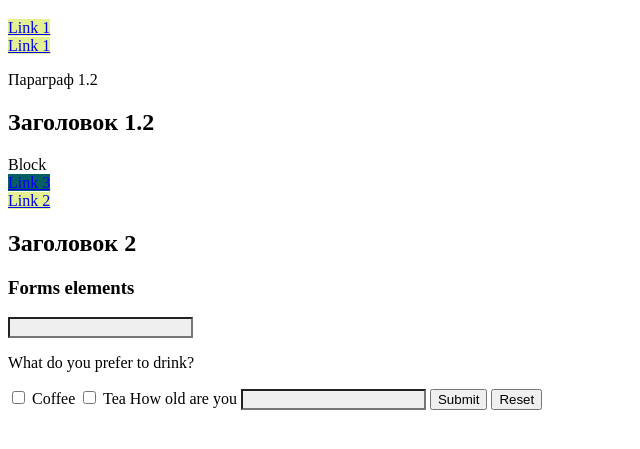
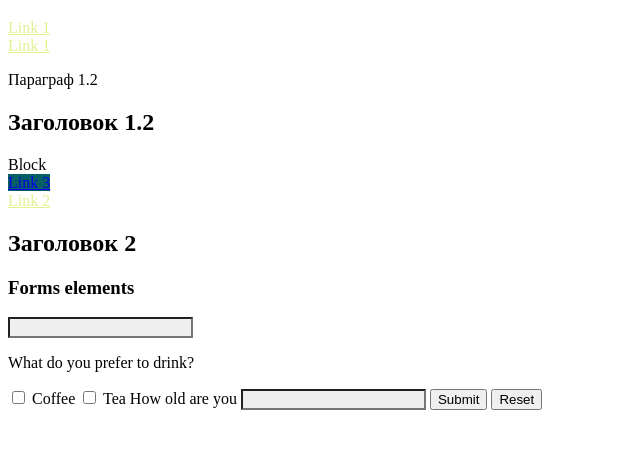
Before and after one commit to iriasyk/homework-MateAcademy, a plain HTML site: page Homework2/part3.html in a window 1280 px wide. Shown: the part 61-510 px from the top of the page, without its empty margins (0-640 px from the left). Drawn offline with Linux system fonts and the light colour scheme.

Commit message:
Update part3.html

```diff
--- a/Homework2/part3.html
+++ b/Homework2/part3.html
@@ -13,13 +13,10 @@
             --color_7: #085F63;
             --color_8: #887575;
         }
-        a:link{
-            background-color: var(--color_6);
+        .www:link, .www:visited {
+          color: var(--color_6);
         }
-        a:visited{
-            background-color: var(--color_6);
-        }
-        a:not([class~="www"]){
+        a:not(.www){
             background-color: var(--color_7);
         }
         a:hover{
```
